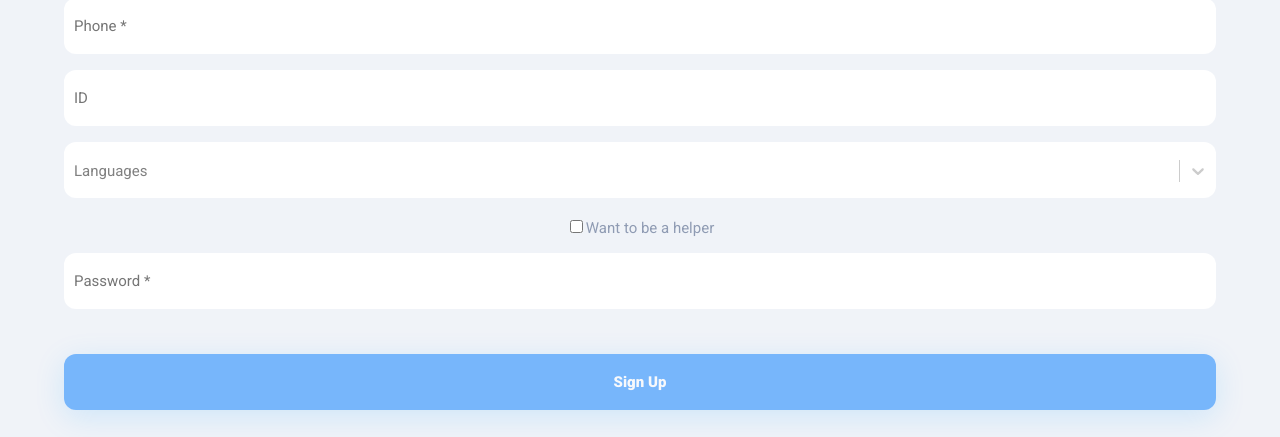
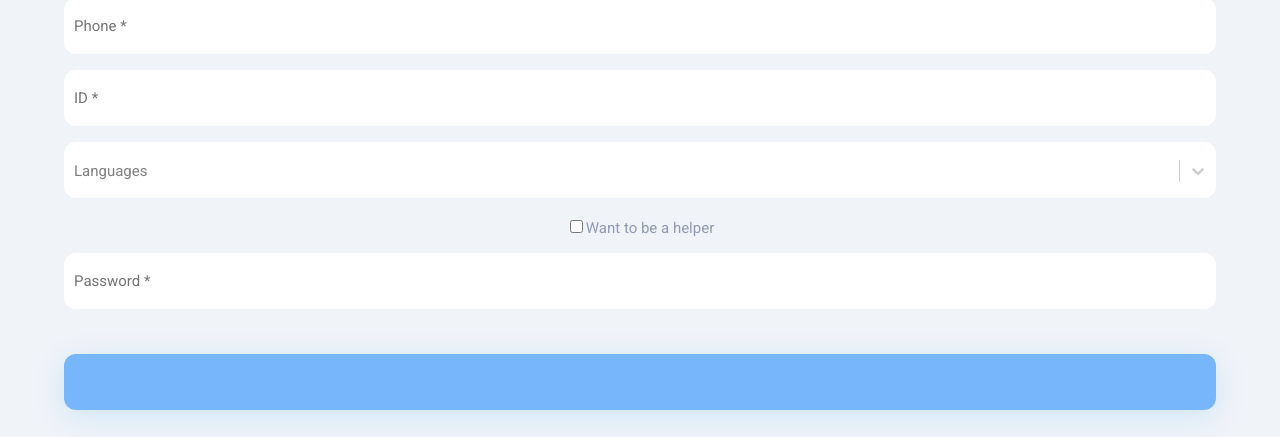
Before and after one commit to yulia-mandrovsky/Helper_Project, a React (Create React App) app in the folder Frontend/: page /sign-up in a window 1280 px wide. Shown: the part 390-827 px from the top of the page. Built offline with nearby package versions, Linux system fonts and the light colour scheme.

Commit message:
opacity-transparent

```diff
--- a/Frontend/public/index.html
+++ b/Frontend/public/index.html
@@ -2,42 +2,16 @@
 <html lang="en">
   <head>
     <meta charset="utf-8" />
-    <link rel="icon" href="%PUBLIC_URL%/favicon.ico" />
+    <!-- <link rel="icon" href="%PUBLIC_URL%/favicon.ico" /> -->
     <meta name="viewport" content="width=device-width, initial-scale=1" />
     <meta name="theme-color" content="#000000" />
     <meta
       name="description"
       content="Web site created using create-react-app"
     />
-    <link rel="apple-touch-icon" href="%PUBLIC_URL%/logo192.png" />
-    <!--
-      manifest.json provides metadata used when your web app is installed on a
-      user's mobile device or desktop. See https://developers.google.com/web/fundamentals/web-app-manifest/
-    -->
-    <link rel="manifest" href="%PUBLIC_URL%/manifest.json" />
-    <!--
-      Notice the use of %PUBLIC_URL% in the tags above.
-      It will be replaced with the URL of the `public` folder during the build.
-      Only files inside the `public` folder can be referenced from the HTML.
-
-      Unlike "/favicon.ico" or "favicon.ico", "%PUBLIC_URL%/favicon.ico" will
-      work correctly both with client-side routing and a non-root public URL.
-      Learn how to configure a non-root public URL by running `npm run build`.
-    -->
     <title>Helper</title>
   </head>
   <body>
-    <noscript>You need to enable JavaScript to run this app.</noscript>
     <div id="root"></div>
-    <!--
-      This HTML file is a template.
-      If you open it directly in the browser, you will see an empty page.
-
-      You can add webfonts, meta tags, or analytics to this file.
-      The build step will place the bundled scripts into the <body> tag.
-
-      To begin the development, run `npm start` or `yarn start`.
-      To create a production bundle, use `npm run build` or `yarn build`.
-    -->
   </body>
 </html>
--- a/Frontend/src/components/registration_first/RegistrationFirst.css
+++ b/Frontend/src/components/registration_first/RegistrationFirst.css
@@ -99,5 +99,5 @@ label {
 }
 
 .sign_up:disabled {
-    opacity: 50%;
+    color: transparent;
 }
--- a/Frontend/src/components/registration_first/RegistrationFirst.js
+++ b/Frontend/src/components/registration_first/RegistrationFirst.js
@@ -151,7 +151,7 @@ class RegistrationFirst extends Component {
                 <input name="email" value={this.state.email} placeholder="Email *" className="registration_input input" onChange={this.handleUserInput}></input>
                 <Select name="city" value={this.state.city}  placeholder="City" styles={style} className="registration_input input select" options={options_cities} onChange={this.changeCityHandler}/>
                 <input name="telephone" value={this.state.telephone} placeholder="Phone *" className="registration_input input" onChange={this.handleUserInput}></input>
-                <input name="numberID" value={this.state.numberID} placeholder="ID" className="registration_input input" onChange={this.handleUserInput}></input>
+                <input name="numberID" value={this.state.numberID} placeholder="ID *" className="registration_input input" onChange={this.handleUserInput}></input>
                 <Select name="Languages" value={this.state.languages} placeholder="Languages" styles={style} className="registration_input input select_language select" isMulti options={options_language} onChange={this.changeLanguageHandler}/><br/>
                 <label>
                     <input className="checkbox_performer"
```
